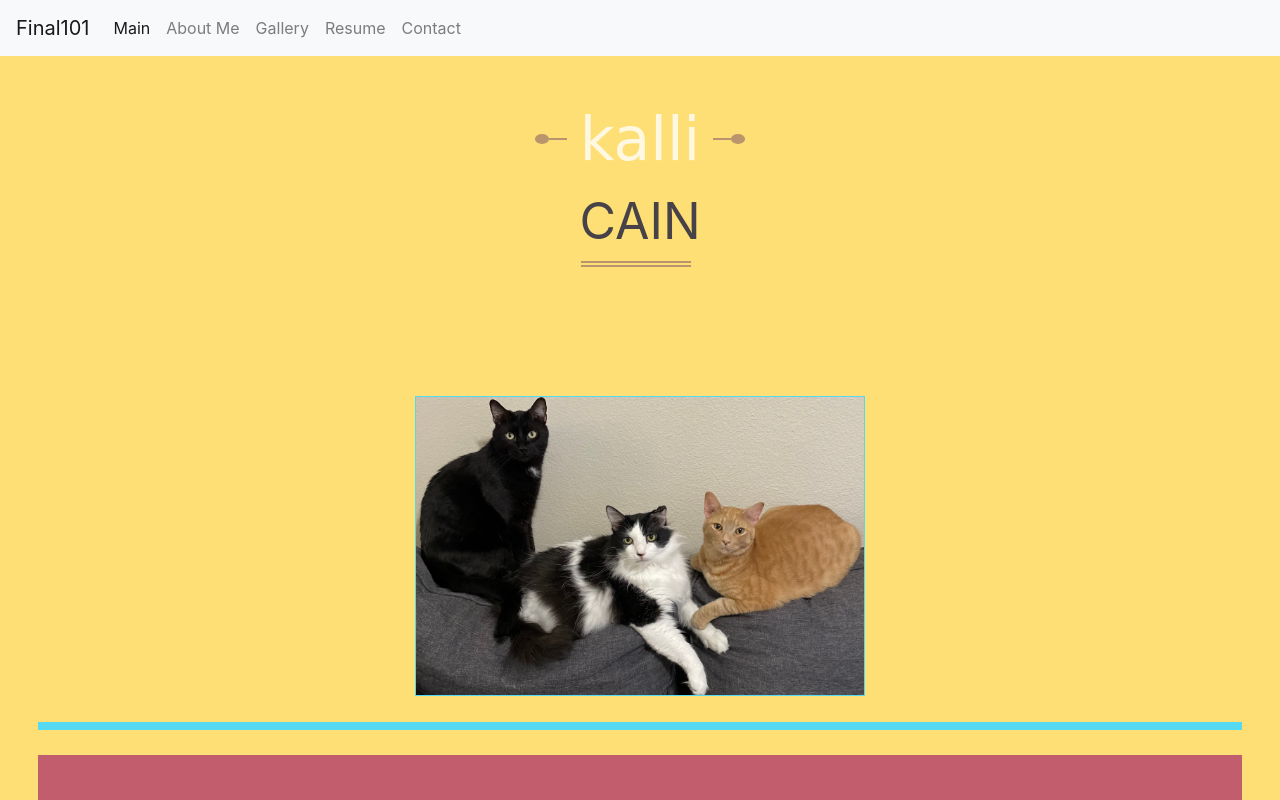
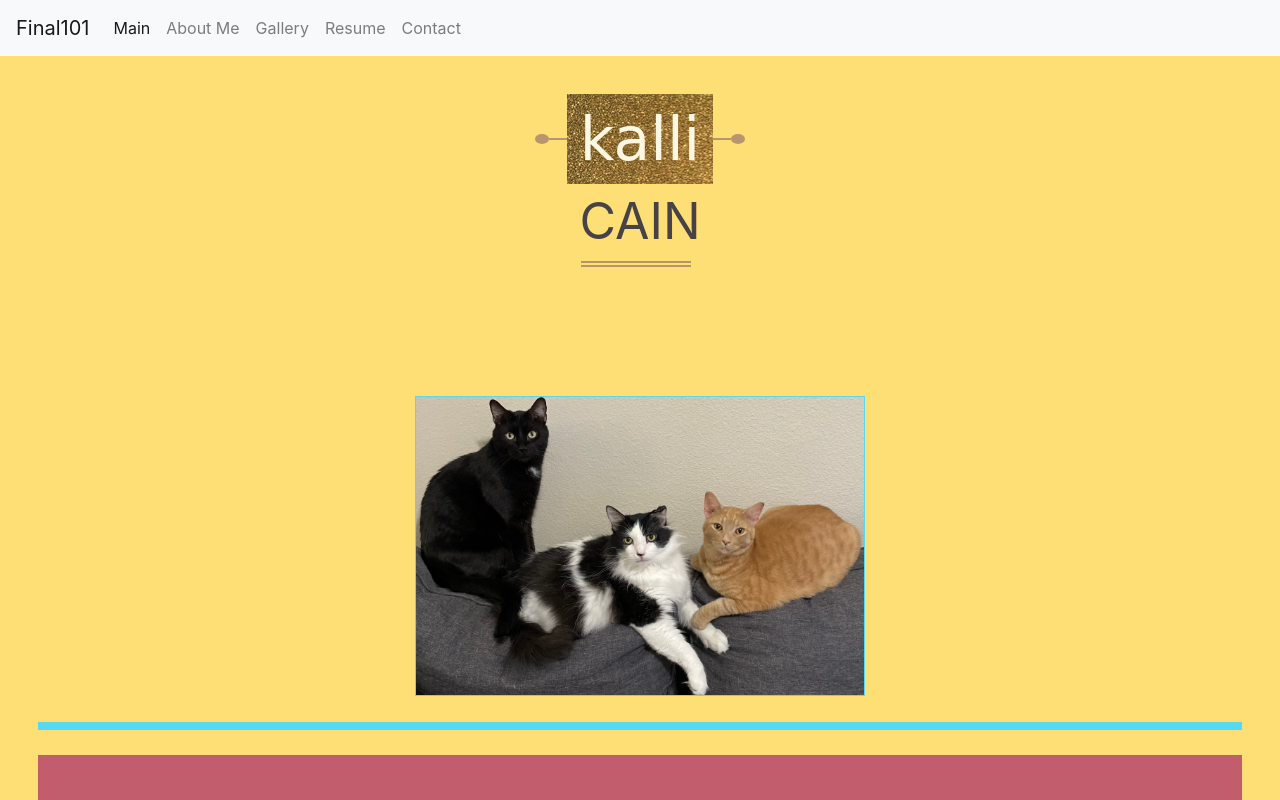
Before and after one commit to kallicain/final101, a plain HTML site: page pages/about.html in a window 1280 px wide. Shown: the top 800 px of the page. Drawn offline with nearby package versions, Linux system fonts and the light colour scheme; the site is published under a folder, as on GitHub Pages, so addresses that start at the root find nothing; a web font is replaced by a local one.

Commit message:
commit last path that i missed lol

```diff
--- a/styles/about.css
+++ b/styles/about.css
@@ -18,7 +18,7 @@ body {
 }
 
 p.firstname {
-  background-image: url(/goldbackground.jpg);
+  background-image: url(../goldbackground.jpg);
   opacity: .8;
   font-size: 60px;
   width: 100%;
```
